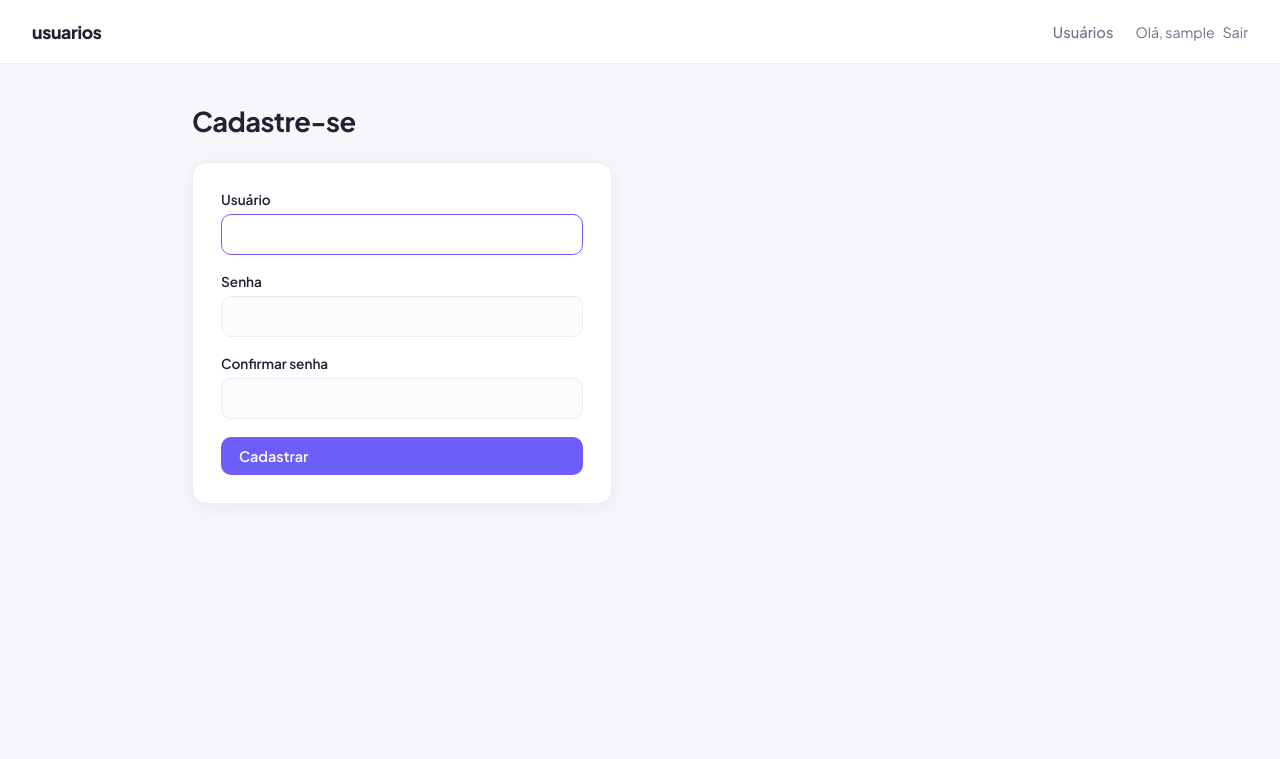
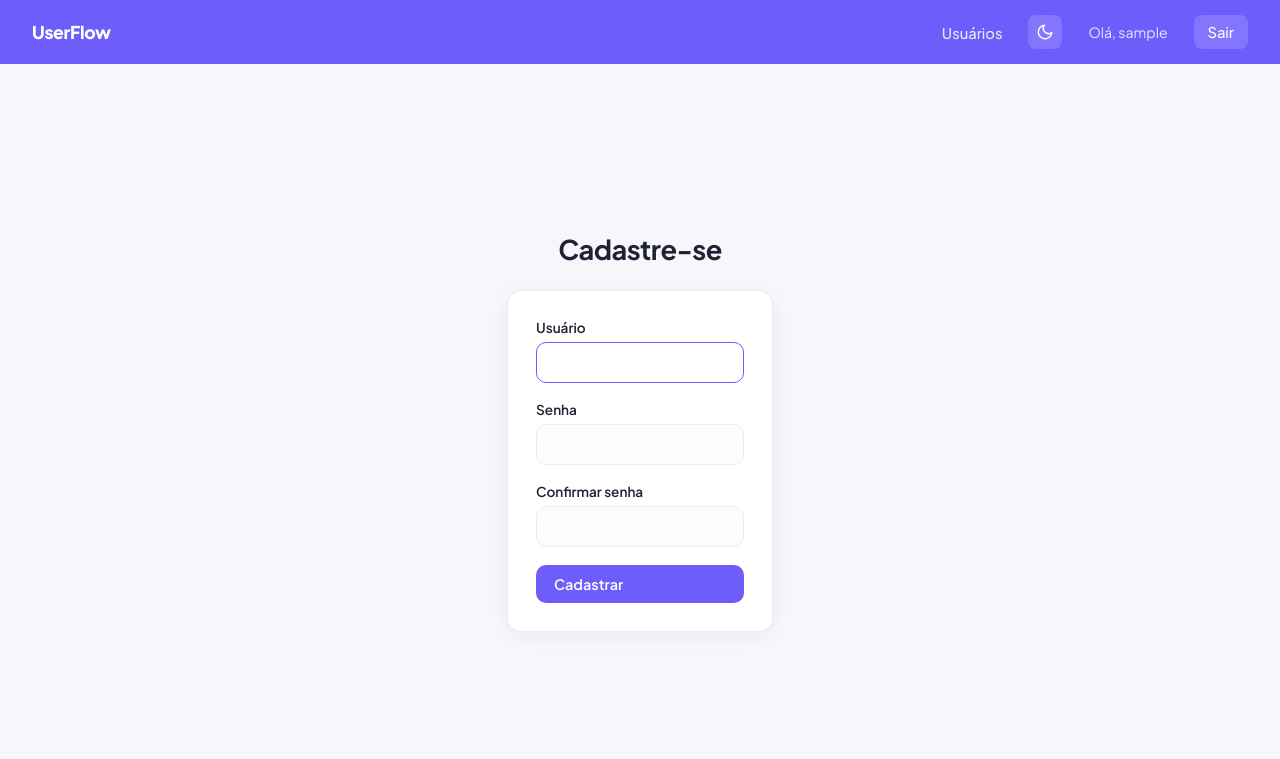
Before and after one commit to eloamachadomartines1/UserFlow, a Django app: page /usuarios/cadastro/ in a window 1280 px wide. Shown: the top 759 px of the page. Run offline with Django 5.2, Linux system fonts and the light colour scheme; the visitor is signed in with stand-in values (Sample User, id 1).

Commit message:
Refactor templates: enhance layout and styling for improved user experience, add theme toggle functionality

```diff
--- a/usuarios/templates/base.html
+++ b/usuarios/templates/base.html
@@ -47,9 +66,10 @@
         }
 
         /* NAVBAR */
+        /* NAVBAR */
         nav {
-            background-color: var(--card);
-            border-bottom: 1px solid var(--border);
+            background-color: var(--primary);
+            border-bottom: none;
             padding: 0 32px;
             display: flex;
             align-items: center;
@@ -63,7 +83,7 @@
         .nav-brand {
             font-weight: 800;
             font-size: 1.1rem;
-            color: var(--text);
+            color: white;
             letter-spacing: -0.02em;
         }
 
@@ -71,13 +91,17 @@
             list-style: none;
             display: flex;
             align-items: center;
-            gap: 8px;
+            gap: 12px;
             margin: 0;
             padding: 0;
         }
 
+        nav ul li {
+            list-style: none;
+        }
+
         nav ul li a {
-            color: var(--text-soft);
+            color: rgba(255, 255, 255, 0.85);
             text-decoration: none;
             font-weight: 500;
             font-size: 0.92rem;
@@ -87,22 +111,27 @@
         }
 
         nav ul li a:hover {
-            background-color: var(--primary-light);
+            background-color: rgba(255, 255, 255, 0.15);
+            color: white;
+        }
+
+        nav ul li a.destaque {
+            background-color: white;
             color: var(--primary-dark);
         }
 
-        nav ul li a.destaque {
-            background-color: var(--primary);
-            color: white;
-        }
-
         nav ul li a.destaque:hover {
-            background-color: var(--primary-dark);
+            background-color: #f0f0ff;
         }
 
         .user-chip {
             font-size: 0.88rem;
-            color: var(--text-soft);
+            color: rgba(255, 255, 255, 0.85);
+            /* background-color: rgba(255, 255, 255, 0.1); */
+            padding: 8px 14px;
+            border-radius: 8px;
+            display: inline-flex;
+            align-items: center;
         }
 
         /* LAYOUT */
@@ -184,17 +213,20 @@
         }
 
         .btn-link {
-            background: none;
+            background-color: rgba(255, 255, 255, 0.15);
             border: none;
-            color: var(--text-soft);
+            color: white;
             font-family: inherit;
-            font-size: 0.9rem;
+            font-weight: 500;
+            font-size: 0.92rem;
             cursor: pointer;
-            padding: 0;
+            padding: 8px 14px;
+            border-radius: 8px;
+            transition: all 0.15s ease;
         }
 
         .btn-link:hover {
-            color: var(--primary-dark);
+            background-color: rgba(255, 255, 255, 0.25);
         }
 
         /* TABLE */
@@ -325,12 +357,38 @@
             color: var(--primary-dark);
             font-weight: 600;
         }
+
+        .pagina-centralizada {
+            display: flex;
+            flex-direction: column;
+            align-items: center;
+            justify-content: center;
+            min-height: calc(100vh - 64px - 80px);
+        }
+
+        .theme-btn {
+            background-color: rgba(255, 255, 255, 0.15);
+            border: none;
+            color: white;
+            cursor: pointer;
+            width: 34px;
+            height: 34px;
+            border-radius: 8px;
+            display: flex;
+            align-items: center;
+            justify-content: center;
+            transition: background-color 0.15s ease;
+        }
+
+        .theme-btn:hover {
+            background-color: rgba(255, 255, 255, 0.25);
+        }
     </style>
 </head>
 
 <body>
     <nav>
-        <span class="nav-brand">usuarios</span>
+        <span class="nav-brand">UserFlow</span>
         <ul>
             {% if not user.is_authenticated %}
             <li><a href="{% url 'cadastro' %}">Cadastre-se</a></li>
@@ -338,10 +396,33 @@
             {% endif %}
 
             <li><a href="{% url 'listar_usuarios' %}">Usuários</a></li>
+            <li>
+                <button type="button" id="theme-toggle" class="theme-btn" aria-label="Alternar tema">
+                    <svg id="icon-moon" xmlns="http://www.w3.org/2000/svg" width="18" height="18" viewBox="0 0 24 24"
+                        fill="none" stroke="currentColor" stroke-width="2" stroke-linecap="round"
+                        stroke-linejoin="round">
+                        <path d="M21 12.79A9 9 0 1 1 11.21 3 7 7 0 0 0 21 12.79z"></path>
+                    </svg>
+                    <svg id="icon-sun" xmlns="http://www.w3.org/2000/svg" width="18" height="18" viewBox="0 0 24 24"
+                        fill="none" stroke="currentColor" stroke-width="2" stroke-linecap="round"
+                        stroke-linejoin="round" style="display:none;">
+                        <circle cx="12" cy="12" r="5"></circle>
+                        <line x1="12" y1="1" x2="12" y2="3"></line>
+                        <line x1="12" y1="21" x2="12" y2="23"></line>
+                        <line x1="4.22" y1="4.22" x2="5.64" y2="5.64"></line>
+                        <line x1="18.36" y1="18.36" x2="19.78" y2="19.78"></line>
+                        <line x1="1" y1="12" x2="3" y2="12"></line>
+                        <line x1="21" y1="12" x2="23" y2="12"></line>
+                        <line x1="4.22" y1="19.78" x2="5.64" y2="18.36"></line>
+                        <line x1="18.36" y1="5.64" x2="19.78" y2="4.22"></line>
+                    </svg>
+                </button>
+            </li>
 
             {% if user.is_authenticated %}
             <li class="user-chip">Olá, {{ user.username }}</li>
             <li>
+
                 <form method="post" action="{% url 'logout' %}" style="display:inline;">
                     {% csrf_token %}
                     <button type="submit" class="btn-link">Sair</button>
@@ -355,6 +436,44 @@
         {% block content %}
         {% endblock %}
     </main>
+
+    <script>
+        const themeToggle = document.getElementById('theme-toggle');
+        const iconMoon = document.getElementById('icon-moon');
+        const iconSun = document.getElementById('icon-sun');
+        const root = document.documentElement;
+
+        function atualizarIcone(tema) {
+            if (tema === 'dark') {
+                iconMoon.style.display = 'none';
+                iconSun.style.display = 'block';
+            } else {
+                iconMoon.style.display = 'block';
+                iconSun.style.display = 'none';
+            }
+        }
+
+        const temaSalvo = localStorage.getItem('tema') || 'light';
+        if (temaSalvo === 'dark') {
+            root.setAttribute('data-theme', 'dark');
+        }
+        atualizarIcone(temaSalvo);
+
+        themeToggle.addEventListener('click', () => {
+            const atual = root.getAttribute('data-theme');
+            const novoTema = atual === 'dark' ? 'light' : 'dark';
+
+            if (novoTema === 'dark') {
+                root.setAttribute('data-theme', 'dark');
+            } else {
+                root.removeAttribute('data-theme');
+            }
+
+            localStorage.setItem('tema', novoTema);
+            atualizarIcone(novoTema);
+        });
+    </script>
+
 </body>
 
 </html>
--- a/usuarios/templates/cadastro.html
+++ b/usuarios/templates/cadastro.html
@@ -1,9 +1,10 @@
 {% extends "base.html" %}
 
 {% block content %}
+<div class="pagina-centralizada">
 <h1>Cadastre-se</h1>
 
-<div class="card" style="max-width: 420px;">
+<div class="card" style="max-width: 420px; margin: 0 auto;">
     <form method="post">
         {% csrf_token %}
         <div class="form-group">
@@ -24,4 +25,5 @@
         <button type="submit" class="btn btn-primary" style="width:100%;">Cadastrar</button>
     </form>
 </div>
+</div>
 {% endblock %}
--- a/usuarios/templates/confirmar_exclusao.html
+++ b/usuarios/templates/confirmar_exclusao.html
@@ -1,9 +1,11 @@
 {% extends "base.html" %}
 
 {% block content %}
+<div class="pagina-centralizada">
+
 <h1>Confirmar exclusão</h1>
 
-<div class="card" style="max-width: 420px;">
+<div class="card" style="max-width: 420px; margin: 0 auto;">
     <p style="color: var(--text-soft); margin-top: 0;">
         Tem certeza que deseja excluir <strong style="color: var(--text);">{{ usuario.nome }}</strong>? Essa ação não
         pode ser desfeita.
@@ -16,4 +18,5 @@
         </div>
     </form>
 </div>
+</div>
 {% endblock %}
--- a/usuarios/templates/form.html
+++ b/usuarios/templates/form.html
@@ -1,9 +1,11 @@
 {% extends "base.html" %}
 
 {% block content %}
+<div class="pagina-centralizada">
+
 <h1>{% if form.instance.pk %}Editar usuário{% else %}Novo usuário{% endif %}</h1>
 
-<div class="card" style="max-width: 460px;">
+<div class="card" style="max-width: 420px; margin: 0 auto;">
     <form method="post" enctype="multipart/form-data">
         {% csrf_token %}
         {% for field in form %}
@@ -20,4 +22,5 @@
         </div>
     </form>
 </div>
+</div>
 {% endblock %}
--- a/usuarios/templates/login.html
+++ b/usuarios/templates/login.html
@@ -1,9 +1,11 @@
 {% extends "base.html" %}
 
 {% block content %}
+<div class="pagina-centralizada">
+
 <h1>Login</h1>
 
-<div class="card" style="max-width: 420px;">
+<div class="card" style="max-width: 420px; margin: 0 auto;">
     {% if form.errors %}
         <div class="alerta">Usuário ou senha inválidos.</div>
     {% endif %}
@@ -21,4 +23,5 @@
         <button type="submit" class="btn btn-primary" style="width:100%;">Entrar</button>
     </form>
 </div>
+</div>
 {% endblock %}
```
Also changed, not shown: other parts of usuarios/templates/base.html (+29 -10 lines).
